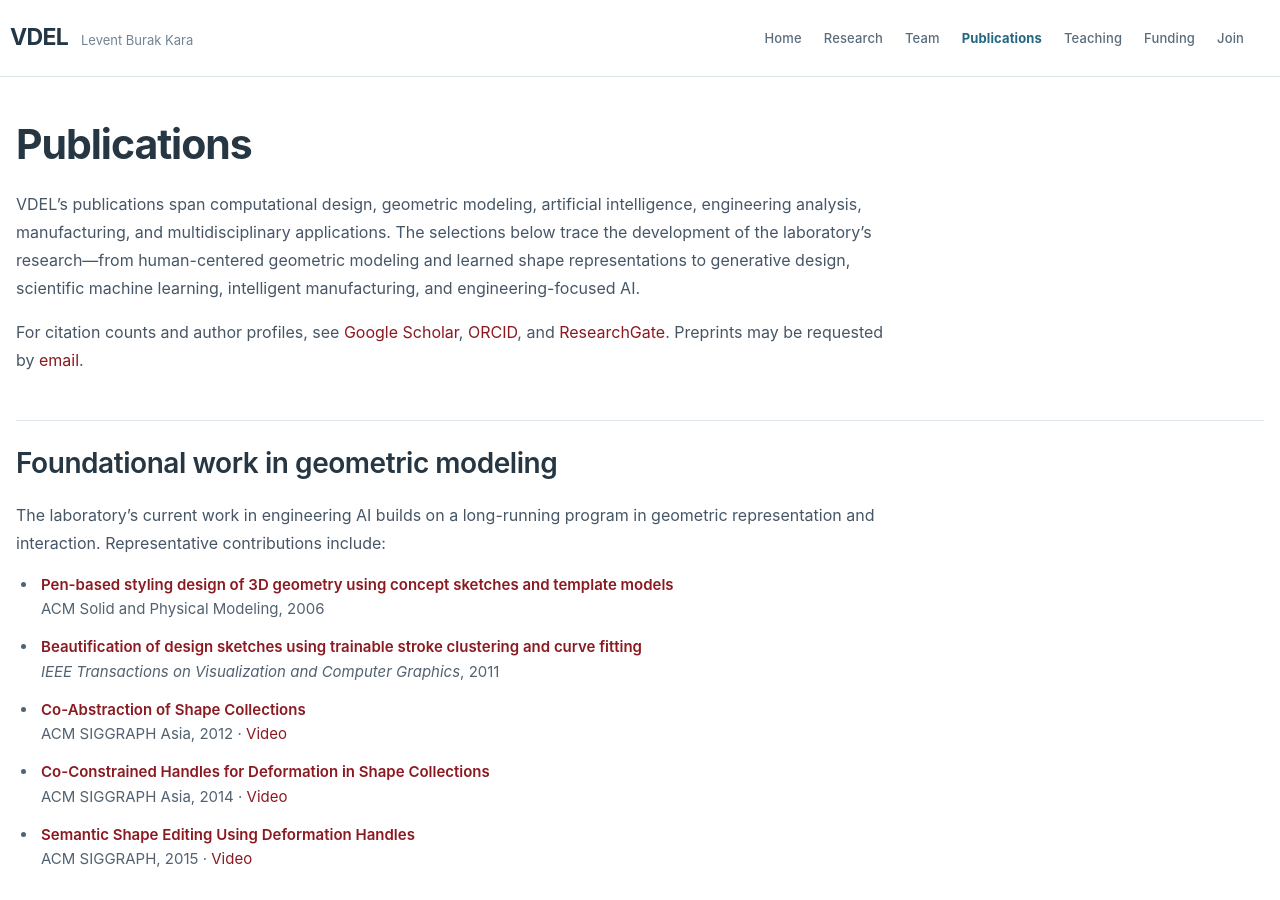
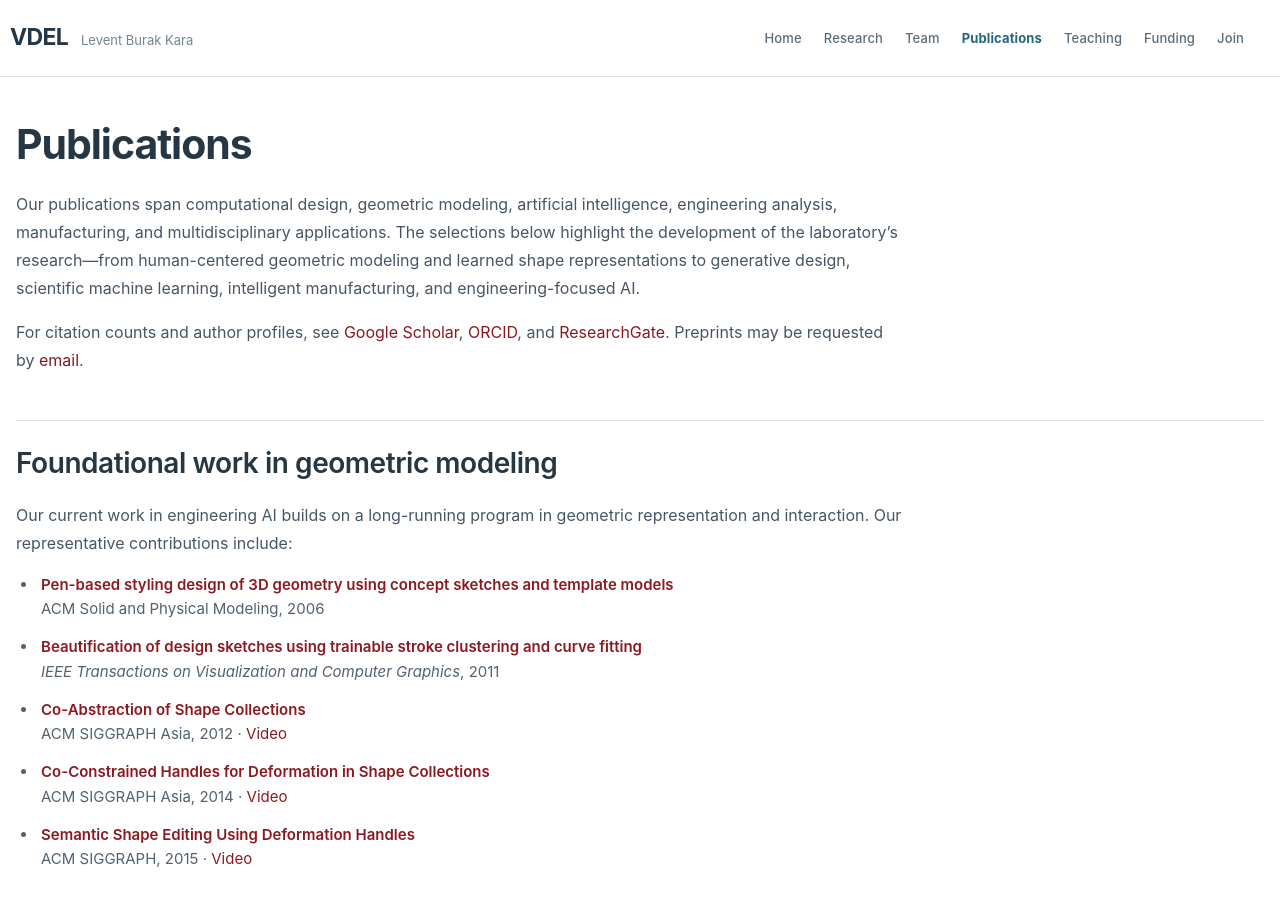
Before and after one commit to levburkara/levburkara.github.io, a Jekyll site: the page built from _pages/publications.md, in a window 1280 px wide and 900 px high. Built offline with Jekyll 4.4.1, drawn with Linux system fonts in a browser that asks for light colours; nearby versions of some CDN libraries.

Commit message:
Update publications.md

```diff
--- a/_pages/publications.md
+++ b/_pages/publications.md
@@ -8,13 +8,13 @@ permalink: /publications/
 
 # Publications
 
-VDEL's publications span computational design, geometric modeling, artificial intelligence, engineering analysis, manufacturing, and multidisciplinary applications. The selections below trace the development of the laboratory's research—from human-centered geometric modeling and learned shape representations to generative design, scientific machine learning, intelligent manufacturing, and engineering-focused AI.
+Our publications span computational design, geometric modeling, artificial intelligence, engineering analysis, manufacturing, and multidisciplinary applications. The selections below highlight the development of the laboratory's research—from human-centered geometric modeling and learned shape representations to generative design, scientific machine learning, intelligent manufacturing, and engineering-focused AI.
 
 For citation counts and author profiles, see [Google Scholar](https://scholar.google.com/citations?user=_X2eOeQAAAAJ&hl=en), [ORCID](https://orcid.org/0000-0002-2203-4020), and [ResearchGate](https://www.researchgate.net/profile/Levent-Kara). Preprints may be requested by [email](mailto:lkara@cmu.edu).
 
 ## Foundational work in geometric modeling
 
-The laboratory's current work in engineering AI builds on a long-running program in geometric representation and interaction. Representative contributions include:
+Our current work in engineering AI builds on a long-running program in geometric representation and interaction. Our representative contributions include:
 
 <ul class="foundational-work">
   <li><a href="https://doi.org/10.1145/1128888.1128909"><strong>Pen-based styling design of 3D geometry using concept sketches and template models</strong></a><br />ACM Solid and Physical Modeling, 2006</li>
```
